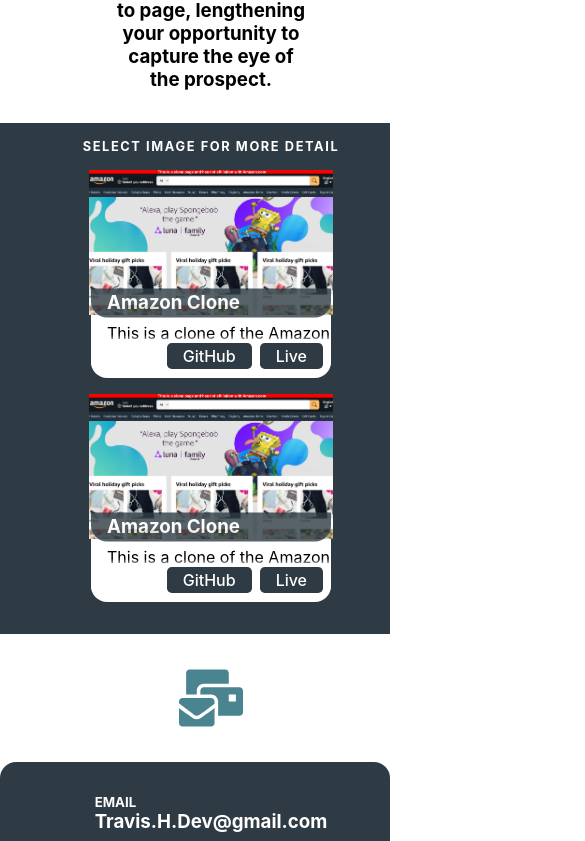
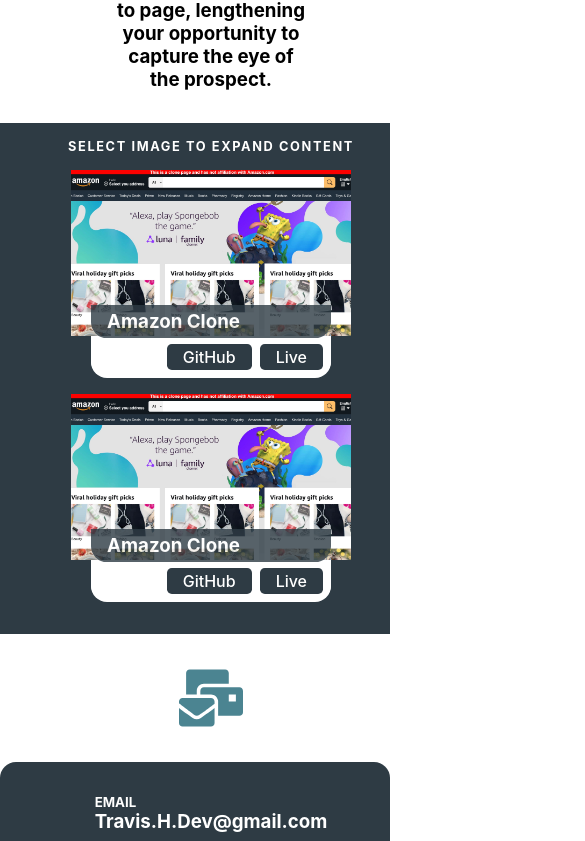
Before and after one commit to TravisAlanH/portfolionov2, a React (Create React App) app: page /home in a window 390 px wide. Shown: the part 2440-3281 px from the top of the page, 585 px wide, since content can reach past the window. Built offline with nearby package versions, Linux system fonts and the light colour scheme.

Commit message:
Contact Links to GitHub/Linked in
Created the Links for the icons

```diff
--- a/src/Components/ContactContent.js
+++ b/src/Components/ContactContent.js
@@ -15,8 +15,12 @@
             <h5>Email</h5>
             <h3>{data.Email}</h3>
             <div className="ContactIconLinks">
-              <FaLinkedin className="PageIconSmall GradientNoHover" />
-              <FaGithubSquare className="PageIconSmall GradientNoHover" />
+              <a href={data.Link.LinkedIn} target="_blank" rel="noreferrer">
+                <FaLinkedin className="PageIconSmall GradientNoHover" />
+              </a>
+              <a href={data.Link.GitHub} target="_blank" rel="noreferrer">
+                <FaGithubSquare className="PageIconSmall GradientNoHover" />
+              </a>
             </div>
           </div>
           <form
--- a/src/Components/ProjectsContent.js
+++ b/src/Components/ProjectsContent.js
@@ -34,7 +34,9 @@
 
       <div className="ProjectsBox">
         <div className="ProjectsLayoutBox">
-          <h3 className="MobileProjectMessage">select image for more detail</h3>
+          <h3 className="MobileProjectMessage">
+            select image to Expand Content
+          </h3>
           {data.Projects.map((item, index) => {
             return <ProjectItem {...item} key={index} />;
           })}
--- a/src/Resume.js
+++ b/src/Resume.js
@@ -21,6 +21,10 @@
       "URL": "/contact",
     },
   ],
+  "Link": {
+    "LinkedIn": "//www.linkedin.com/in/TravisHDev",
+    "GitHub": "https://github.com/TravisAlanH",
+  },
   "ExternalLinks": [
     {
       "Name": "Linked In",
--- a/src/Styles/Links.css
+++ b/src/Styles/Links.css
@@ -635,5 +635,6 @@
 }
 
 .ToContactDiv {
+    width: fit-content;
     display: none;
 }
--- a/src/Styles/Mobile.css
+++ b/src/Styles/Mobile.css
@@ -153,10 +153,10 @@
         transform: translateX(1rem);
     }
     .ProjectItemImage {
-        height: 70%;
+        height: 80%;
     }
     .ProjectItemAboutTextBox {
-        height: 30%;
+        height: 20%;
     }
     .ProjectItemBox:hover {
         width: 15rem;
```
